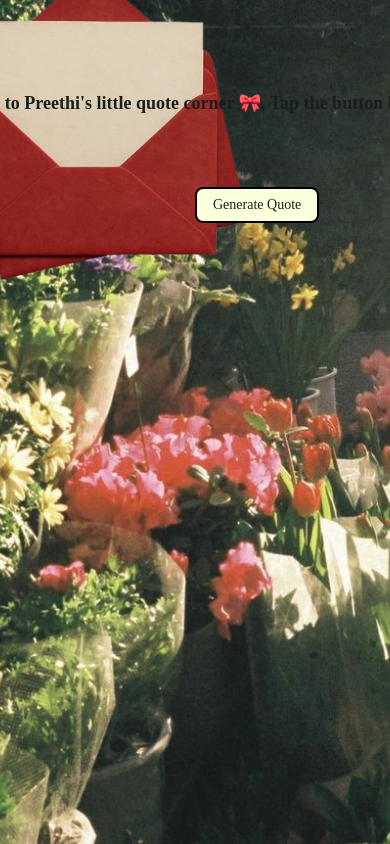
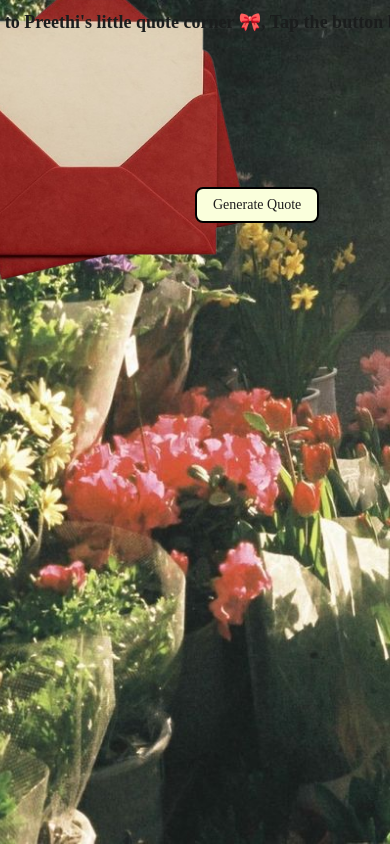
Before and after one commit to prtiprthi/quote-generator, a React (Vite) app: page / in a window 390 px wide. Built offline with nearby package versions, Linux system fonts and the light colour scheme.

Commit message:
Updated responsive CSS for mobile

```diff
--- a/src/App.css
+++ b/src/App.css
@@ -74,8 +74,7 @@ p {
     padding: 0 10px;
     line-height: 1.4;
     width: 90%;
-    top: 40%;
-    left: 50%;
+    top: 20%;
   }
 
   #open-btn {
```
